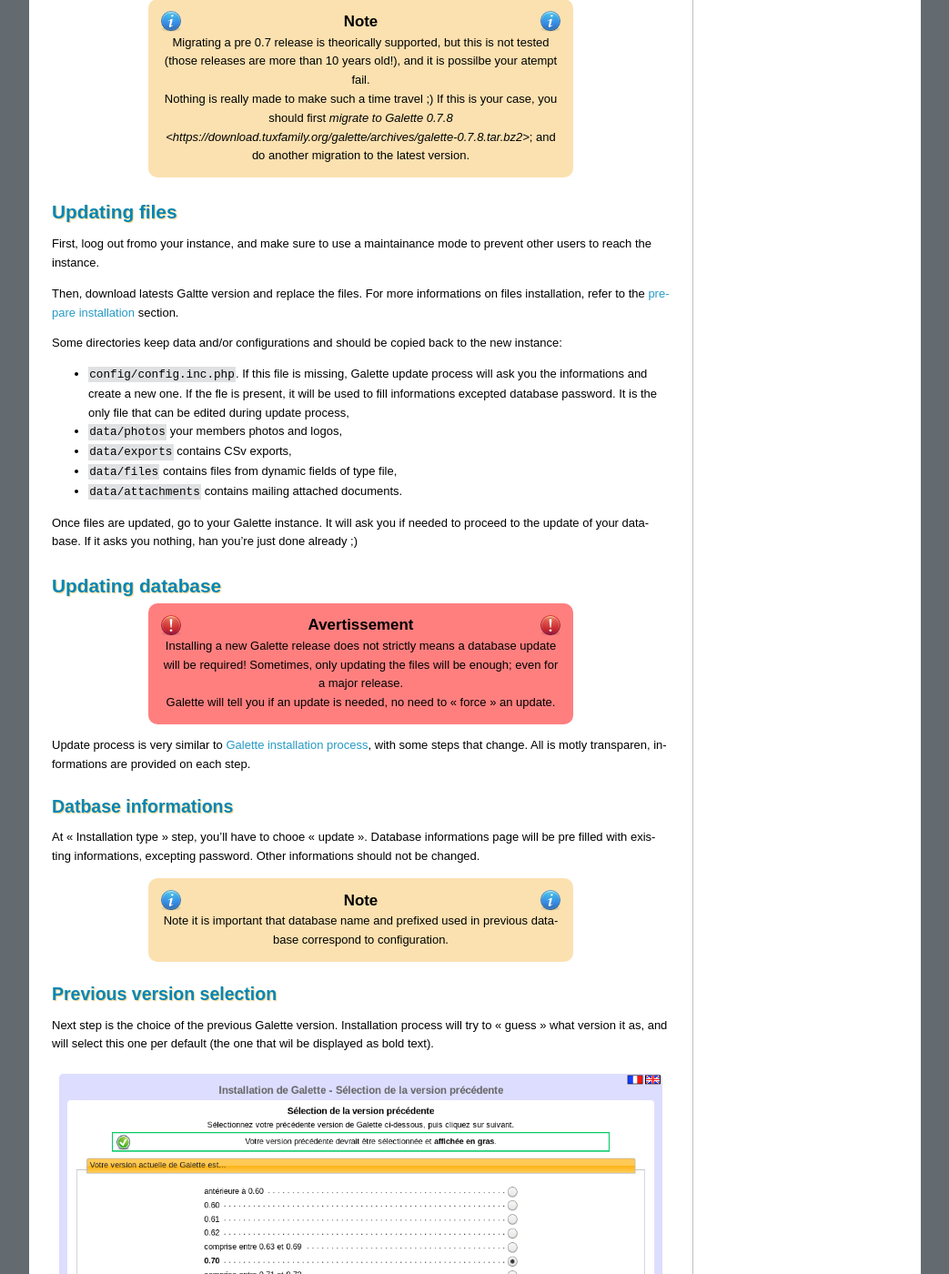
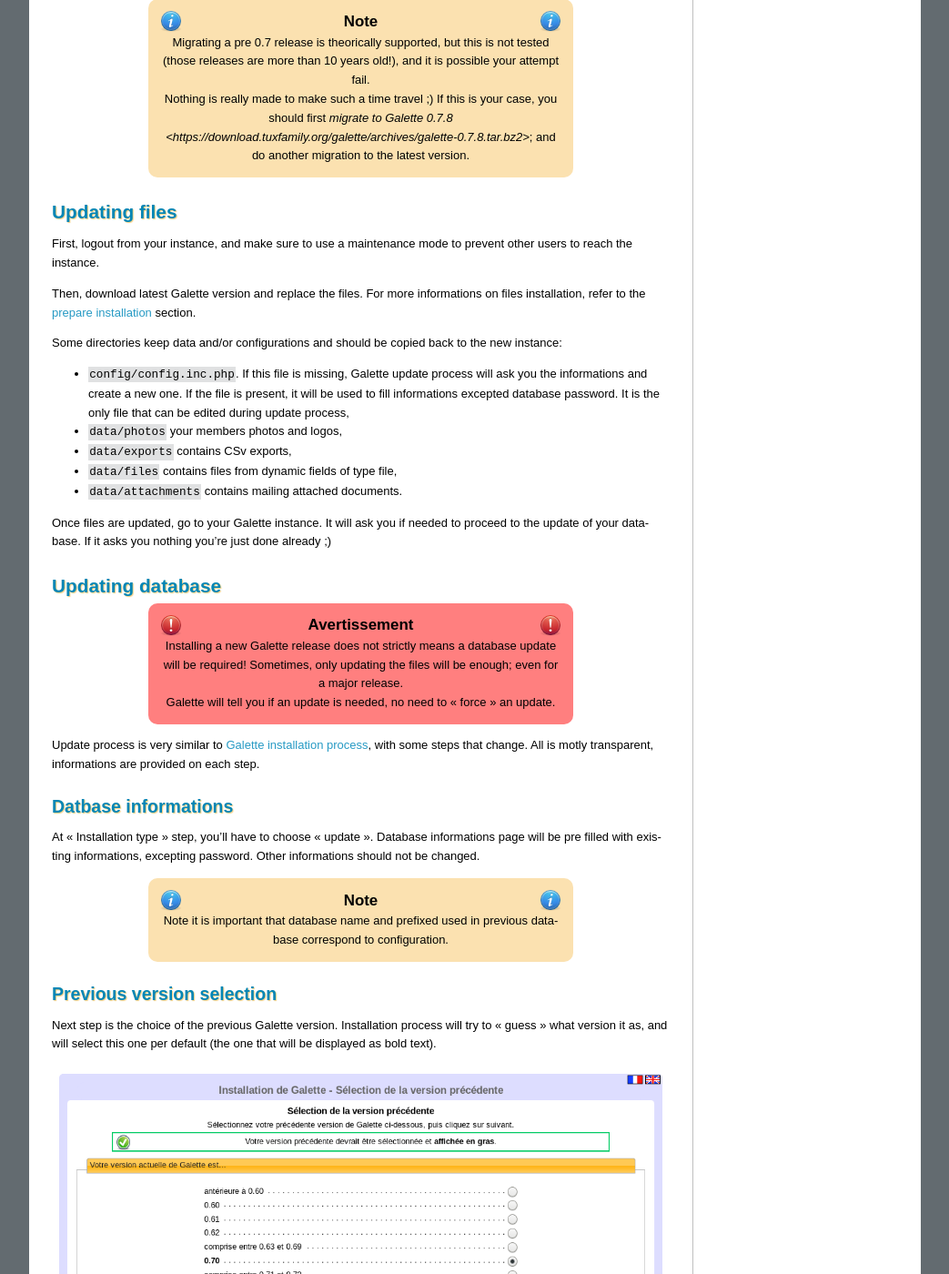
Before and after one commit to galette/galettedoc, a Sphinx documentation site: the page built from source/installation/update.rst, in a window 1280 px wide and 1400 px high, scrolled down 775 px. Shown: the whole window at 91% size, without its empty margins (118-1161 px from the left). Built offline with Sphinx 7.4.7, drawn with Linux system fonts in a browser that asks for light colours; some of the changed text lies outside the part shown.

Commit message:
Fixes, refs #1316

```diff
--- a/source/installation/ftp.rst
+++ b/source/installation/ftp.rst
@@ -23,11 +23,11 @@
 
 This hosting compay offers to `change PHP version you use from your customer account <https://docs.ovh.com/fr/hosting/configurer-le-php-sur-son-hebergement-web-mutu-2014/>`_.
 
-Aditionnal informations are available at: https://docs.ovh.com/fr/fr/web/hosting/configurer-le-php-sur-son-hebergement-web-mutu-2014/
+Additionnal informations are available at: https://docs.ovh.com/fr/fr/web/hosting/configurer-le-php-sur-son-hebergement-web-mutu-2014/
 
 .. warning::
 
-   Many users have display images or ermagement list issues on OVH hosts. The solution to this issue is to create a `.ovhconfig` file at your hosting root with the following contents:
+   Many users have display images or emargement list issues on OVH hosts. The solution to this issue is to create a `.ovhconfig` file at your hosting root with the following contents:
 
    .. code-block:: shell
 
@@ -38,7 +38,7 @@
 
 `Nginx webserver <https://nginx.com>`_ configuration is different from Apache one (see `Nginx documentation for a more complete explanation <https://www.nginx.com/resources/wiki/start/topics/examples/likeapache-htaccess/>`_).
 
-So you have to convert restriction access files in Nginx configuration, as per example:
+So you have to convert restriction access files in Nginx configuration, as for example:
 
 .. code-block:: nginx
 
--- a/source/installation/update.rst
+++ b/source/installation/update.rst
@@ -8,32 +8,32 @@
 
 .. warning::
 
-   An update is often not something lite, your data may be modified. So, please make sure mou made ""a backup of your current database**, or you may lost parts of or all of your data.
+   An update is often not something lite, your data may be modified. So, please make sure you made **a backup of your current database**, or you may lost all or a part of your data.
 
    A backup of all Galette files is also recommended it would be helpfull if you find a bug that prevent you to migrate and have to restore an old version;
 
 .. note::
 
-   Migrating a pre 0.7 release is theorically supported, but this is not tested (those releases are more than 10 years old!), and it is possilbe your atempt fail.
+   Migrating a pre 0.7 release is theorically supported, but this is not tested (those releases are more than 10 years old!), and it is possible your attempt fail.
 
    Nothing is really made to make such a time travel ;) If this is your case, you should first `migrate to Galette 0.7.8 <https://download.tuxfamily.org/galette/archives/galette-0.7.8.tar.bz2>`; and do another migration to the latest version.
 
 Updating files
 ==============
 
-First, loog out fromo your instance, and make sure to use a maintainance mode to prevent other users to reach the instance.
+First, logout from your instance, and make sure to use a maintenance mode to prevent other users to reach the instance.
 
-Then, download latests Galtte version and replace the files. For more informations on files installation, refer to the :ref:`prepare installation <preparation>` section.
+Then, download latest Galette version and replace the files. For more informations on files installation, refer to the :ref:`prepare installation <preparation>` section.
 
 Some directories keep data and/or configurations and should be copied back to the new instance:
 
-* ``config/config.inc.php``. If this file is missing, Galette update process will ask you the informations and create a new one. If the fle is present, it will be used to fill informations excepted database password. It is the only file that can be edited during update process,
+* ``config/config.inc.php``. If this file is missing, Galette update process will ask you the informations and create a new one. If the file is present, it will be used to fill informations excepted database password. It is the only file that can be edited during update process,
 * ``data/photos`` your members photos and logos,
 * ``data/exports`` contains CSv exports,
 * ``data/files`` contains files from dynamic fields of type file,
 * ``data/attachments`` contains mailing attached documents.
 
-Once files are updated, go to your Galette instance. It will ask you if needed to proceed to the update of your database. If it asks you nothing, han you're just done already ;)
+Once files are updated, go to your Galette instance. It will ask you if needed to proceed to the update of your database. If it asks you nothing you're just done already ;)
 
 Updating database
 =================
@@ -44,12 +44,12 @@
 
    Galette will tell you if an update is needed, no need to "force" an update.
 
-Update process is very similar to :doc:`Galette installation process <galette>`, with some steps that change. All is motly transparen, informations are provided on each step.
+Update process is very similar to :doc:`Galette installation process <galette>`, with some steps that change. All is motly transparent, informations are provided on each step.
 
 Datbase informations
 --------------------
 
-At "Installation type" step, you'll have to chooe "update". Database informations page will be pre filled with existing informations, excepting password. Other informations should not be changed.
+At "Installation type" step, you'll have to choose "update". Database informations page will be pre filled with existing informations, excepting password. Other informations should not be changed.
 
 .. note::
 
@@ -58,19 +58,19 @@
 Previous version selection
 --------------------------
 
-Next step is the choice of the previous Galette version. Installation process will try to "guess" what version it as, and will select this one per default (the one that wil be displayed as bold text).
+Next step is the choice of the previous Galette version. Installation process will try to "guess" what version it as, and will select this one per default (the one that will be displayed as bold text).
 
 .. image:: ../_styles/static/images/installation/5_update_version_select.png
    :scale: 70%
    :align: center
 
-Process will also warn you if you try to update if your database seems to the correct version. If this is the case, no entry will be displayed as bold text, please make sure to choose the right one:
+If you try to update but your database version seems already correct, you will be warned. No entry will be displayed as bold text, please make sure to choose the right one:
 
 .. image:: ../_styles/static/images/installation/5bis_already_updated.png
    :scale: 70%
    :align: center
 
-Oncece update scripts have run, a summary will be displayed:
+Once update scripts have run, a summary will be displayed:
 
 .. image:: ../_styles/static/images/installation/5ter_update_success.png
    :scale: 70%
--- a/source/installation/windows.rst
+++ b/source/installation/windows.rst
@@ -3,7 +3,7 @@
 Windows
 =======
 
-Installation described here rely on `XAMPP <https://www.apachefriends.org/fr/xampp-windows.html>`_; ohter instalaltion methods exists but are not listed here.
+Installation described here rely on `XAMPP <https://www.apachefriends.org/fr/xampp-windows.html>`_; other installation methods exist but are not listed here.
 
 First of all, download XAMPP on your computer. Let's install it under ``C:\xampp``.
 
@@ -21,6 +21,6 @@
 
 .. note::
 
-   Enabling PHP modules under XAMPP is done in ``xampp/php/php.ini``. Most of the required extensions are already present, but commented (line bebings with a ";"), just uncomment them and restart XAMPP.
+   Enabling PHP modules under XAMPP is done in ``xampp/php/php.ini``. Most of the required extensions are already present, but commented (line begins with a ";"), just uncomment them and restart XAMPP.
 
    `openssl` extension is missing in the file, to activate it just add the following to your `php.ini`: ``extension=php_openssl.dll``
```
Also changed, not shown: source/installation/galette.rst (+4 -4 lines), source/installation/postinstall.rst (+4 -4 lines), source/installation/preparation.rst (+4 -4 lines).
